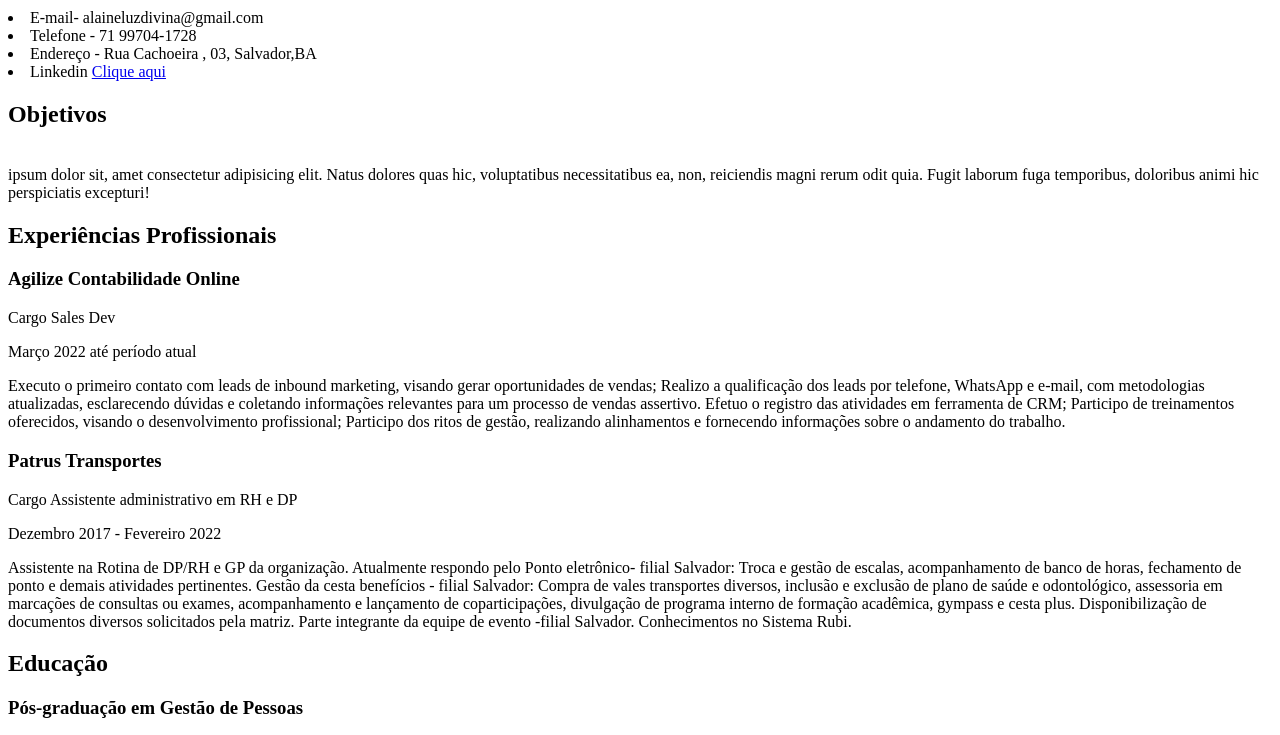
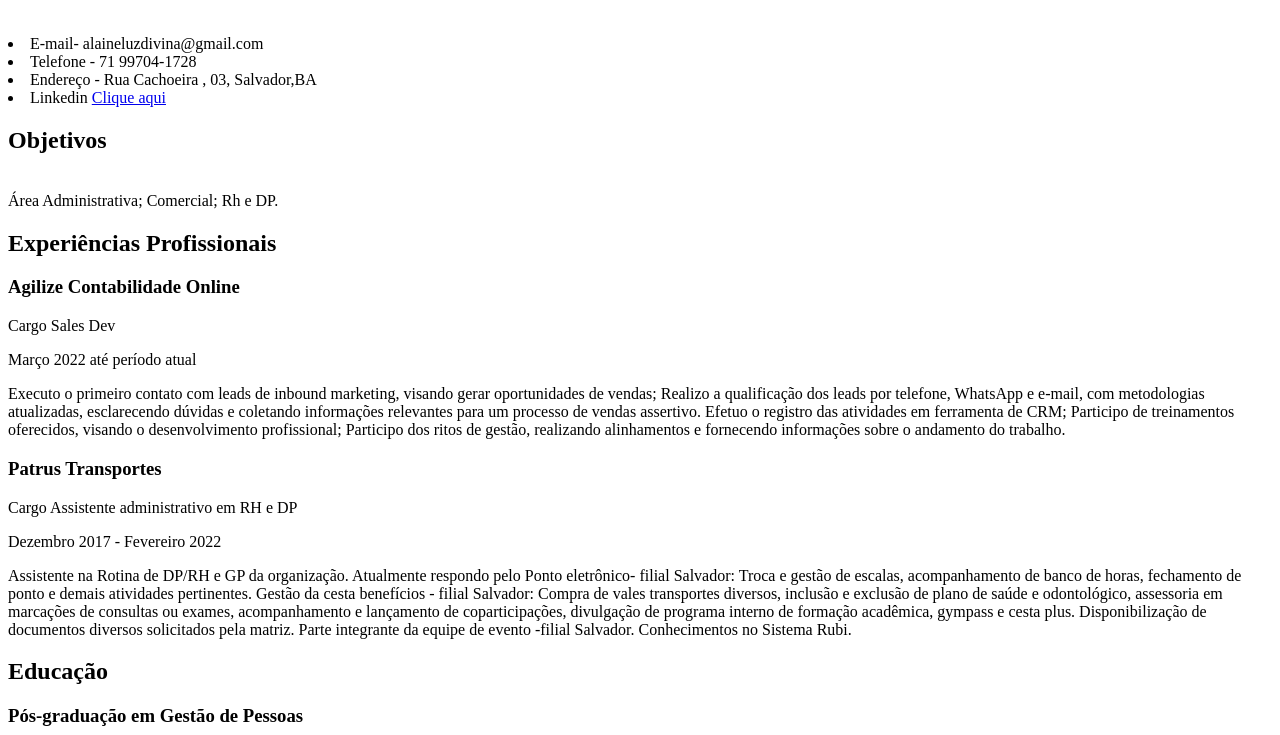
Before and after one commit to alainefsc/Aula2, a plain HTML site: page index.html in a window 1280 px wide. Shown: the part 136-871 px from the top of the page. Drawn offline with Linux system fonts and the light colour scheme.

Commit message:
objetivos

```diff
--- a/index.html
+++ b/index.html
@@ -5,7 +5,7 @@
     <meta name="viewport" content="width=device-width, initial-scale=1.0">
     <title>Currículo</title>
 </head>
-<body>
+<br>
     <h1>Alaíne Santos Fonseca </h1>
 
     <h2>Informações de contato</h2>
@@ -15,8 +15,7 @@
         <li> Endereço - Rua Cachoeira , 03, Salvador,BA</li>
         <li>Linkedin <a href="https://www.linkedin.com/in/ala%C3%ADnefonseca/"> Clique aqui</a> </li>
         <h2> Objetivos</h2>
-        <br> ipsum dolor sit, amet consectetur adipisicing elit. Natus dolores quas hic, voluptatibus necessitatibus ea, non, reiciendis magni rerum odit quia. Fugit laborum fuga temporibus, doloribus animi hic perspiciatis excepturi!</br>
-
+        <br> Área Administrativa; Comercial; Rh e DP.</br>
         <h2>Experiências Profissionais</h2>
         <h3>Agilize Contabilidade Online</h3>
         <p> Cargo Sales Dev</p>
```
